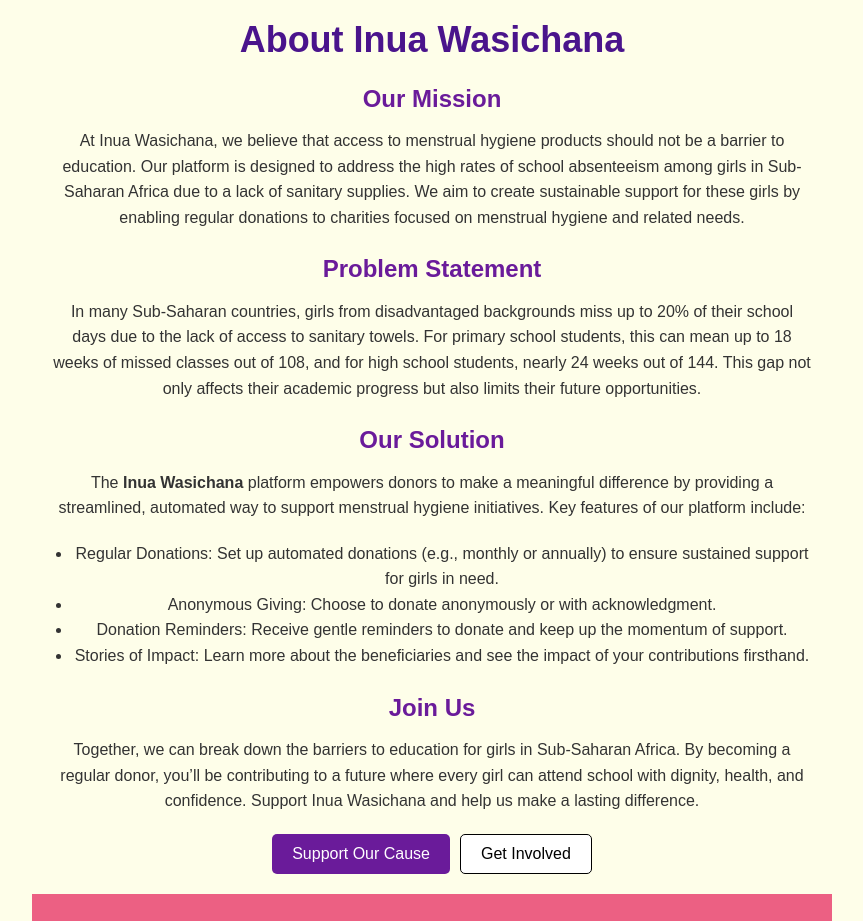
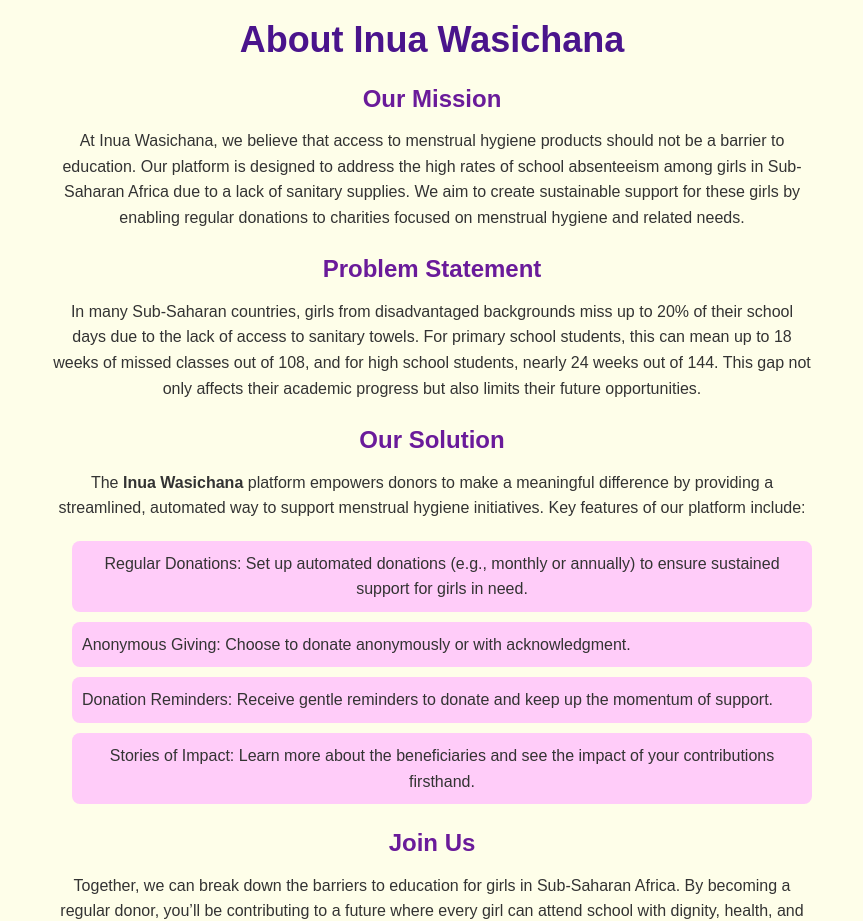
Before and after one commit to avan7-stoic/separate, a React (Vite) app in the folder client/: page /about in a window 1280 px wide. Shown: the top 921 px of the page, without its empty margins (208-1071 px from the left). Built offline with nearby package versions, Linux system fonts and the light colour scheme.

Commit message:
donor page and admin page styling

```diff
--- a/client/src/App.css
+++ b/client/src/App.css
@@ -557,3 +557,213 @@
 .auth-button:hover {
   background-color: #4a148c;
 }
+
+/* Donor page */
+
+/* General Donor Page Styling */
+.donor {
+  font-family: 'Arial', sans-serif;
+  background-color: #f7e6ff; /* Light pink background */
+  color: #3e1a47; /* Dark purple text */
+  padding: 20px;
+  border-radius: 10px;
+  max-width: 1200px;
+  margin: 20px auto;
+}
+
+h2 {
+  font-size: 2rem;
+  color: #d85b8c; /* Soft pink */
+  text-align: center;
+  margin-bottom: 20px;
+}
+
+nav {
+  display: flex;
+  justify-content: center;
+  margin-bottom: 20px;
+}
+
+button {
+  background-color: #f48fb1; /* Light pink button */
+  border: none;
+  color: white;
+  font-size: 1.2rem;
+  padding: 10px 20px;
+  border-radius: 30px;
+  margin: 0 10px;
+  cursor: pointer;
+  transition: background-color 0.3s ease;
+}
+
+button:hover {
+  background-color: #d85b8c; /* Darker pink on hover */
+}
+
+.view-content {
+  padding: 20px;
+  background-color: #ffffff;
+  border-radius: 10px;
+  box-shadow: 0px 4px 8px rgba(0, 0, 0, 0.1);
+}
+
+h3 {
+  color: #d85b8c;
+  font-size: 1.5rem;
+  margin-bottom: 10px;
+}
+
+ul {
+  list-style-type: none;
+  padding: 0;
+}
+
+li {
+  padding: 10px;
+  background-color: #ffccf9;
+  margin-bottom: 10px;
+  border-radius: 8px;
+  display: flex;
+  justify-content: space-between;
+  align-items: center;
+}
+
+button {
+  background-color: #f48fb1;
+  border: none;
+  padding: 8px 16px;
+  border-radius: 20px;
+  cursor: pointer;
+  transition: background-color 0.3s ease;
+}
+
+button:hover {
+  background-color: #d85b8c;
+}
+
+form input {
+  border: 2px solid #f48fb1;
+  padding: 10px;
+  font-size: 1.1rem;
+  border-radius: 30px;
+  margin-bottom: 20px;
+}
+
+form button {
+  background-color: #f48fb1;
+  padding: 12px 24px;
+  font-size: 1.2rem;
+  border: none;
+  border-radius: 30px;
+  cursor: pointer;
+  transition: background-color 0.3s ease;
+}
+
+form button:hover {
+  background-color: #d85b8c;
+}
+
+/* Administrator page */
+
+/* General Donor Page Styling */
+.donor {
+  font-family: 'Arial', sans-serif;
+  background-color: #f7e6ff; /* Light pink background */
+  color: #3e1a47; /* Dark purple text */
+  padding: 20px;
+  border-radius: 10px;
+  max-width: 1200px;
+  margin: 20px auto;
+}
+
+h2 {
+  font-size: 2rem;
+  color: #d85b8c; /* Soft pink */
+  text-align: center;
+  margin-bottom: 20px;
+}
+
+nav {
+  display: flex;
+  justify-content: center;
+  margin-bottom: 20px;
+}
+
+button {
+  background-color: #f48fb1; /* Light pink button */
+  border: none;
+  color: white;
+  font-size: 1.2rem;
+  padding: 10px 20px;
+  border-radius: 30px;
+  margin: 0 10px;
+  cursor: pointer;
+  transition: background-color 0.3s ease;
+}
+
+button:hover {
+  background-color: #d85b8c; /* Darker pink on hover */
+}
+
+.view-content {
+  padding: 20px;
+  background-color: #ffffff;
+  border-radius: 10px;
+  box-shadow: 0px 4px 8px rgba(0, 0, 0, 0.1);
+}
+
+h3 {
+  color: #d85b8c;
+  font-size: 1.5rem;
+  margin-bottom: 10px;
+}
+
+ul {
+  list-style-type: none;
+  padding: 0;
+}
+
+li {
+  padding: 10px;
+  background-color: #ffccf9;
+  margin-bottom: 10px;
+  border-radius: 8px;
+  display: flex;
+  justify-content: space-between;
+  align-items: center;
+}
+
+button {
+  background-color: #f48fb1;
+  border: none;
+  padding: 8px 16px;
+  border-radius: 20px;
+  cursor: pointer;
+  transition: background-color 0.3s ease;
+}
+
+button:hover {
+  background-color: #d85b8c;
+}
+
+form input {
+  border: 2px solid #f48fb1;
+  padding: 10px;
+  font-size: 1.1rem;
+  border-radius: 30px;
+  margin-bottom: 20px;
+}
+
+form button {
+  background-color: #f48fb1;
+  padding: 12px 24px;
+  font-size: 1.2rem;
+  border: none;
+  border-radius: 30px;
+  cursor: pointer;
+  transition: background-color 0.3s ease;
+}
+
+form button:hover {
+  background-color: #d85b8c;
+}
```
